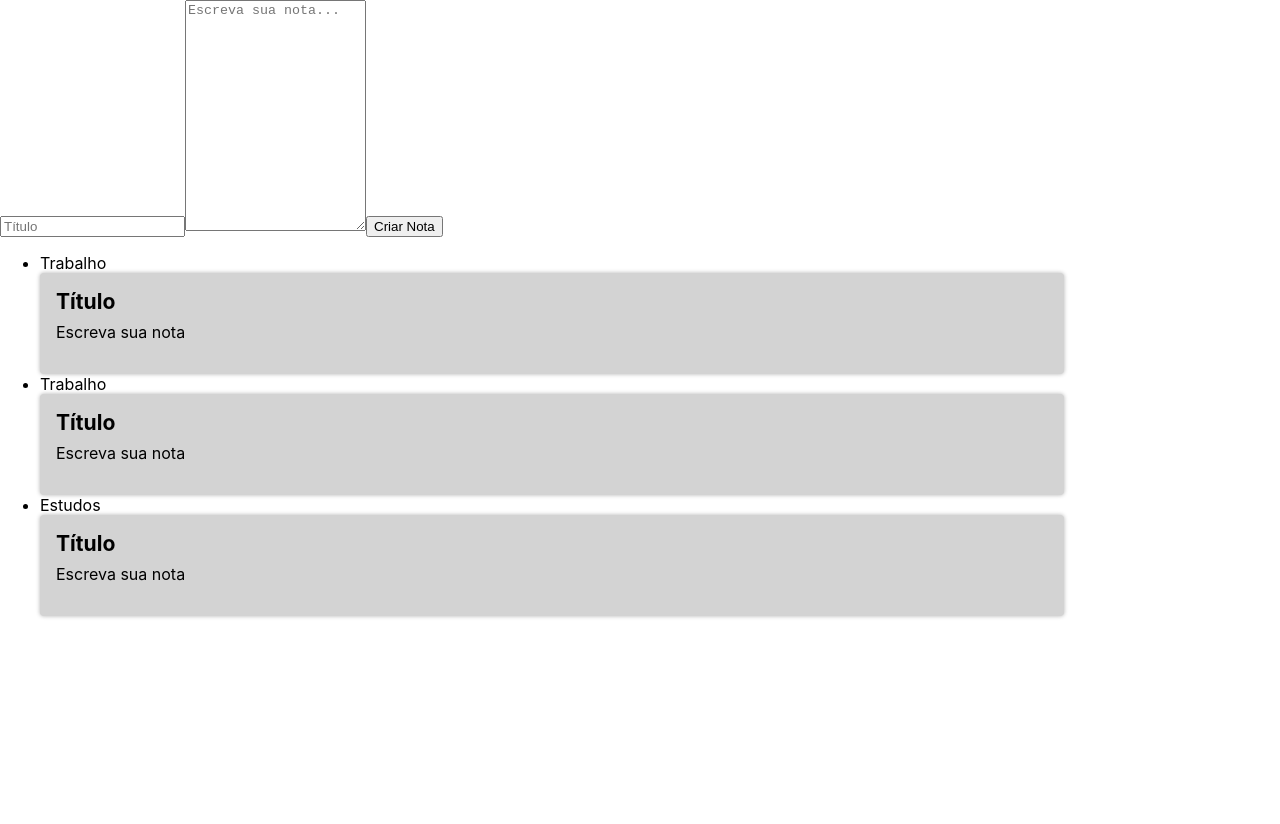
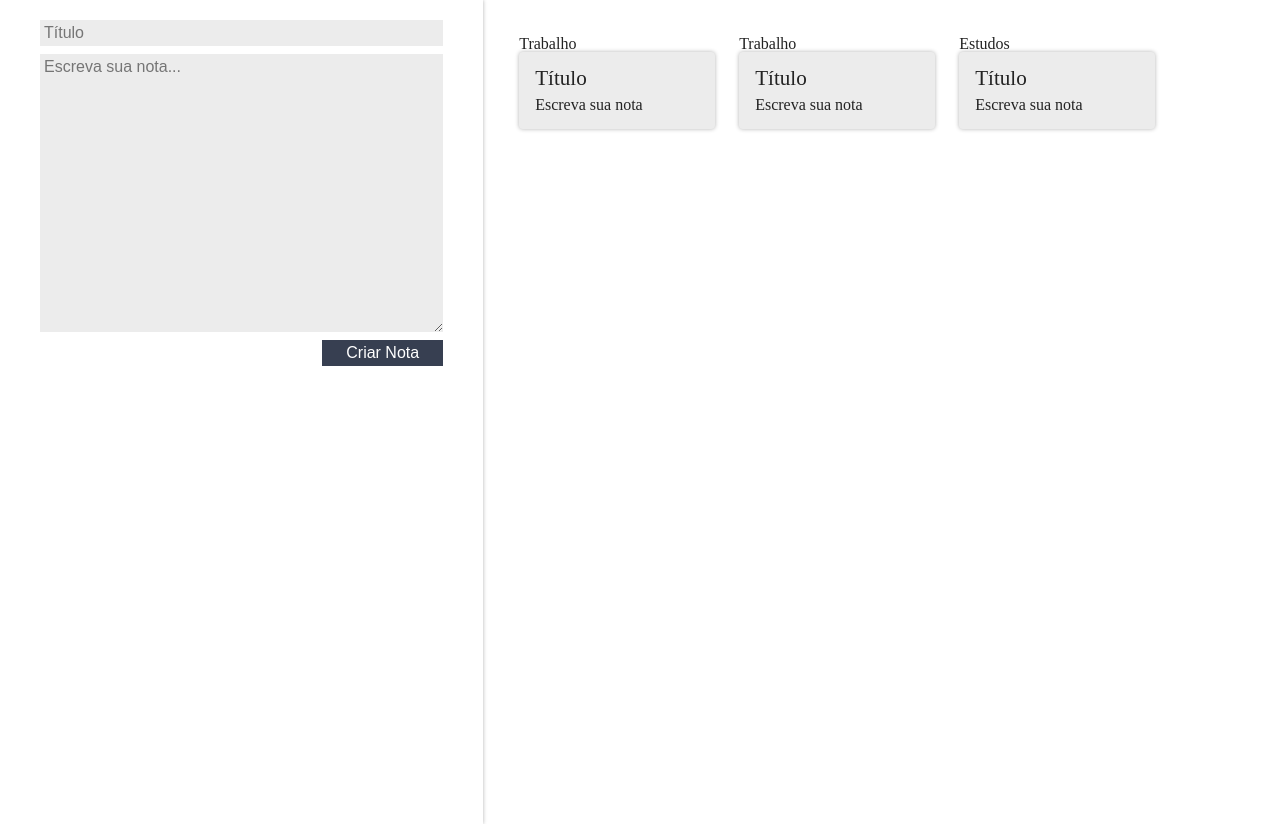
Before and after one commit to ispadilha/ceep, a React (Create React App) app: page / in a window 1280 px wide. Before the commit the page ends 800 px from the top, so only its background shows below. Built offline with nearby package versions, Linux system fonts and the light colour scheme.

Commit message:
style: added css files from course

```diff
--- a/src/App.js
+++ b/src/App.js
@@ -9,7 +9,7 @@
 class App extends Component {
   render() {
     return (
-      <section>
+      <section className="content">
         <CreateNoteForm />
         <NotesList />
       </section>
--- a/src/assets/App.css
+++ b/src/assets/App.css
@@ -0,0 +1,11 @@
+.content {
+  display: flex;
+}
+
+:root {
+  --primaria: #58a4b0;
+  --secundaria: #373f51;
+  --secundaria-ativa: #cccccc;
+  --fundo: #ffffff;
+  --fundo-detalhes: #ececec;
+}
--- a/src/assets/index.css
+++ b/src/assets/index.css
@@ -1,13 +1,441 @@
-body {
+html,
+body,
+div,
+span,
+applet,
+object,
+iframe,
+h1,
+h2,
+h3,
+h4,
+h5,
+h6,
+p,
+blockquote,
+pre,
+a,
+abbr,
+acronym,
+address,
+big,
+cite,
+code,
+del,
+dfn,
+em,
+img,
+ins,
+kbd,
+q,
+s,
+samp,
+small,
+strike,
+strong,
+sub,
+sup,
+tt,
+var,
+b,
+u,
+i,
+center,
+dl,
+dt,
+dd,
+ol,
+ul,
+li,
+fieldset,
+form,
+label,
+legend,
+table,
+caption,
+tbody,
+tfoot,
+thead,
+tr,
+th,
+td,
+article,
+aside,
+canvas,
+details,
+embed,
+figure,
+figcaption,
+footer,
+header,
+hgroup,
+menu,
+nav,
+output,
+ruby,
+section,
+summary,
+time,
+mark,
+audio,
+video {
   margin: 0;
-  font-family: -apple-system, BlinkMacSystemFont, 'Segoe UI', 'Roboto', 'Oxygen',
-    'Ubuntu', 'Cantarell', 'Fira Sans', 'Droid Sans', 'Helvetica Neue',
-    sans-serif;
-  -webkit-font-smoothing: antialiased;
-  -moz-osx-font-smoothing: grayscale;
+  padding: 0;
+  border: 0;
+  font-size: 100%;
+  font: inherit;
+  vertical-align: baseline;
 }
 
-code {
-  font-family: source-code-pro, Menlo, Monaco, Consolas, 'Courier New',
-    monospace;
+/* make sure to set some focus styles for accessibility */
+:focus {
+  outline: 0;
 }
+
+/* HTML5 display-role reset for older browsers */
+article,
+aside,
+details,
+figcaption,
+figure,
+footer,
+header,
+hgroup,
+menu,
+nav,
+section {
+  display: block;
+}
+
+body {
+  line-height: 1;
+}
+
+ol,
+ul {
+  list-style: none;
+}
+
+blockquote,
+q {
+  quotes: none;
+}
+
+blockquote:before,
+blockquote:after,
+q:before,
+q:after {
+  content: "";
+  content: none;
+}
+
+table {
+  border-collapse: collapse;
+  border-spacing: 0;
+}
+
+input[type="search"]::-webkit-search-cancel-button,
+input[type="search"]::-webkit-search-decoration,
+input[type="search"]::-webkit-search-results-button,
+input[type="search"]::-webkit-search-results-decoration {
+  -webkit-appearance: none;
+  -moz-appearance: none;
+}
+
+input[type="search"] {
+  -webkit-appearance: none;
+  -moz-appearance: none;
+  -webkit-box-sizing: content-box;
+  -moz-box-sizing: content-box;
+  box-sizing: content-box;
+}
+
+textarea {
+  overflow: auto;
+  vertical-align: top;
+  resize: vertical;
+}
+
+/**
+ * Correct `inline-block` display not defined in IE 6/7/8/9 and Firefox 3.
+ */
+
+audio,
+canvas,
+video {
+  display: inline-block;
+  *display: inline;
+  *zoom: 1;
+  max-width: 100%;
+}
+
+/**
+ * Prevent modern browsers from displaying `audio` without controls.
+ * Remove excess height in iOS 5 devices.
+ */
+
+audio:not([controls]) {
+  display: none;
+  height: 0;
+}
+
+/**
+ * Address styling not present in IE 7/8/9, Firefox 3, and Safari 4.
+ * Known issue: no IE 6 support.
+ */
+
+[hidden] {
+  display: none;
+}
+
+/**
+ * 1. Correct text resizing oddly in IE 6/7 when body `font-size` is set using
+ *    `em` units.
+ * 2. Prevent iOS text size adjust after orientation change, without disabling
+ *    user zoom.
+ */
+
+html {
+  font-size: 100%; /* 1 */
+  -webkit-text-size-adjust: 100%; /* 2 */
+  -ms-text-size-adjust: 100%; /* 2 */
+}
+
+/**
+ * Address `outline` inconsistency between Chrome and other browsers.
+ */
+
+a:focus {
+  outline: thin dotted;
+}
+
+/**
+ * Improve readability when focused and also mouse hovered in all browsers.
+ */
+
+a:active,
+a:hover {
+  outline: 0;
+}
+
+/**
+ * 1. Remove border when inside `a` element in IE 6/7/8/9 and Firefox 3.
+ * 2. Improve image quality when scaled in IE 7.
+ */
+
+img {
+  border: 0; /* 1 */
+  -ms-interpolation-mode: bicubic; /* 2 */
+}
+
+/**
+ * Address margin not present in IE 6/7/8/9, Safari 5, and Opera 11.
+ */
+
+figure {
+  margin: 0;
+}
+
+/**
+ * Correct margin displayed oddly in IE 6/7.
+ */
+
+form {
+  margin: 0;
+}
+
+/**
+ * Define consistent border, margin, and padding.
+ */
+
+fieldset {
+  border: 1px solid #c0c0c0;
+  margin: 0 2px;
+  padding: 0.35em 0.625em 0.75em;
+}
+
+/**
+ * 1. Correct color not being inherited in IE 6/7/8/9.
+ * 2. Correct text not wrapping in Firefox 3.
+ * 3. Correct alignment displayed oddly in IE 6/7.
+ */
+
+legend {
+  border: 0; /* 1 */
+  padding: 0;
+  white-space: normal; /* 2 */
+  *margin-left: -7px; /* 3 */
+}
+
+/**
+ * 1. Correct font size not being inherited in all browsers.
+ * 2. Address margins set differently in IE 6/7, Firefox 3+, Safari 5,
+ *    and Chrome.
+ * 3. Improve appearance and consistency in all browsers.
+ */
+
+button,
+input,
+select,
+textarea {
+  font-size: 100%; /* 1 */
+  margin: 0; /* 2 */
+  vertical-align: baseline; /* 3 */
+  *vertical-align: middle; /* 3 */
+}
+
+/**
+ * Address Firefox 3+ setting `line-height` on `input` using `!important` in
+ * the UA stylesheet.
+ */
+
+button,
+input {
+  line-height: normal;
+}
+
+/**
+ * Address inconsistent `text-transform` inheritance for `button` and `select`.
+ * All other form control elements do not inherit `text-transform` values.
+ * Correct `button` style inheritance in Chrome, Safari 5+, and IE 6+.
+ * Correct `select` style inheritance in Firefox 4+ and Opera.
+ */
+
+button,
+select {
+  text-transform: none;
+}
+
+/**
+ * 1. Avoid the WebKit bug in Android 4.0.* where (2) destroys native `audio`
+ *    and `video` controls.
+ * 2. Correct inability to style clickable `input` types in iOS.
+ * 3. Improve usability and consistency of cursor style between image-type
+ *    `input` and others.
+ * 4. Remove inner spacing in IE 7 without affecting normal text inputs.
+ *    Known issue: inner spacing remains in IE 6.
+ */
+
+button,
+html input[type="button"], /* 1 */
+input[type="reset"],
+input[type="submit"] {
+  -webkit-appearance: button; /* 2 */
+  cursor: pointer; /* 3 */
+  *overflow: visible; /* 4 */
+}
+
+/**
+ * Re-set default cursor for disabled elements.
+ */
+
+button[disabled],
+html input[disabled] {
+  cursor: default;
+}
+
+/**
+ * 1. Address box sizing set to content-box in IE 8/9.
+ * 2. Remove excess padding in IE 8/9.
+ * 3. Remove excess padding in IE 7.
+ *    Known issue: excess padding remains in IE 6.
+ */
+
+input[type="checkbox"],
+input[type="radio"] {
+  box-sizing: border-box; /* 1 */
+  padding: 0; /* 2 */
+  *height: 13px; /* 3 */
+  *width: 13px; /* 3 */
+}
+
+/**
+ * 1. Address `appearance` set to `searchfield` in Safari 5 and Chrome.
+ * 2. Address `box-sizing` set to `border-box` in Safari 5 and Chrome
+ *    (include `-moz` to future-proof).
+ */
+
+input[type="search"] {
+  -webkit-appearance: textfield; /* 1 */
+  -moz-box-sizing: content-box;
+  -webkit-box-sizing: content-box; /* 2 */
+  box-sizing: content-box;
+}
+
+/**
+ * Remove inner padding and search cancel button in Safari 5 and Chrome
+ * on OS X.
+ */
+
+input[type="search"]::-webkit-search-cancel-button,
+input[type="search"]::-webkit-search-decoration {
+  -webkit-appearance: none;
+}
+
+/**
+ * Remove inner padding and border in Firefox 3+.
+ */
+
+button::-moz-focus-inner,
+input::-moz-focus-inner {
+  border: 0;
+  padding: 0;
+}
+
+/**
+ * 1. Remove default vertical scrollbar in IE 6/7/8/9.
+ * 2. Improve readability and alignment in all browsers.
+ */
+
+textarea {
+  overflow: auto; /* 1 */
+  vertical-align: top; /* 2 */
+}
+
+/**
+ * Remove most spacing between table cells.
+ */
+
+table {
+  border-collapse: collapse;
+  border-spacing: 0;
+}
+
+html,
+button,
+input,
+select,
+textarea {
+  color: #222;
+}
+
+::-moz-selection {
+  background: #b3d4fc;
+  text-shadow: none;
+}
+
+::selection {
+  background: #b3d4fc;
+  text-shadow: none;
+}
+
+img {
+  vertical-align: middle;
+}
+
+fieldset {
+  border: 0;
+  margin: 0;
+  padding: 0;
+}
+
+textarea {
+  resize: vertical;
+}
+
+.chromeframe {
+  margin: 0.2em 0;
+  background: #ccc;
+  color: #000;
+  padding: 0.2em 0;
+}
--- a/src/components/CreateNoteForm/CreateNoteForm.jsx
+++ b/src/components/CreateNoteForm/CreateNoteForm.jsx
@@ -4,7 +4,7 @@
 class CreateNoteForm extends Component {
   render() {
     return (
-      <form>
+      <form className="create-note-form">
         <input
           type="text"
           placeholder="Título"
--- a/src/components/CreateNoteForm/style.css
+++ b/src/components/CreateNoteForm/style.css
@@ -0,0 +1,29 @@
+.create-note-form {
+  flex-grow: 2;
+  box-shadow: 0 0 4px rgba(0, 0, 0, 0.3);
+  z-index: 1;
+  min-height: 100vh;
+  display: flex;
+  flex-direction: column;
+  padding: 12px 40px;
+}
+.create-note-form-input {
+  margin-top: 8px;
+  padding: 4px;
+  border: none;
+  background-color: var(--fundo-detalhes);
+  font-family: Arial, Helvetica, sans-serif;
+  font-weight: 100;
+}
+
+.create-note-form-submit {
+  align-self: flex-end;
+  width: 30%;
+  background-color: var(--secundaria);
+  color: white;
+  font-weight: 400;
+}
+
+.create-note-form-submit:active {
+  background-color: var(--secundaria-ativa);
+}
--- a/src/components/NoteCard/style.css
+++ b/src/components/NoteCard/style.css
@@ -3,13 +3,12 @@
   flex-direction: column;
   align-items: flex-start;
   justify-content: space-between;
-    background-color: lightgrey;
+  background-color: var(--fundo-detalhes);
   border-radius: 4px;
   flex-wrap: wrap;
   box-shadow: 0 0 4px rgba(0, 0, 0, 0.3);
   padding: 16px;
 }
-
 .note-card-header {
   font-size: 1.1em;
   display: flex;
@@ -17,10 +16,10 @@
   align-items: center;
 }
 
+
 .note-card-title {
   font-size: 1.2em;
-    margin: 0;
-    /* margin-right: 12px; */
+  margin-right: 12px;
 }
 
 .note-card-text {
--- a/src/components/NotesList/style.css
+++ b/src/components/NotesList/style.css
@@ -1,3 +1,16 @@
+
 .notes-list {
-    width: 80%;
+  background-color: var(--fundo);
+  flex-grow: 3;
+  display: grid;
+  grid-template-columns: auto auto auto auto auto;
+  list-style-type: none;
+  padding-left: 24px;
+  padding-top: 24px;
 }
+.notes-list-item {
+  margin: 12px;
+  max-width: 240px;
+  max-height: 400px;
+  display: inline;
+}
```
Lines whose indentation alone changed are shown as unchanged.
